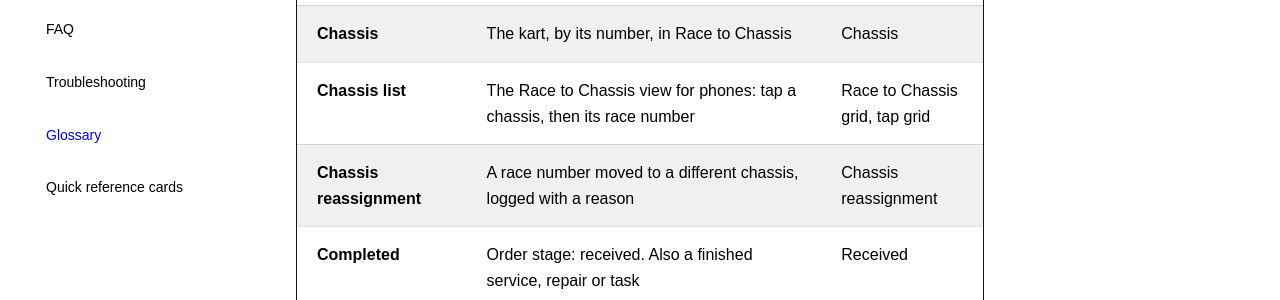
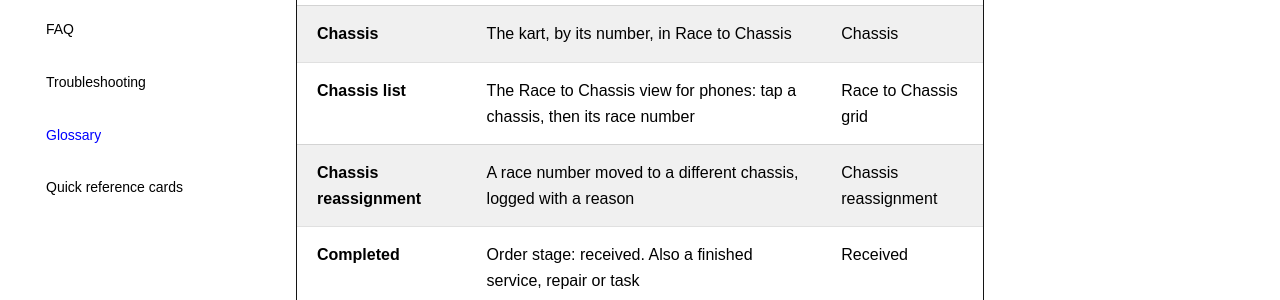
Before and after one commit to Smedley-Group-Advanced-Technology/sg-ws-to-kart-guide, an MkDocs documentation site: the page built from docs/glossary.md, in a window 1280 px wide and 900 px high, scrolled down 1452 px. Shown: the part 178-478 px from the top of the window. Built offline with MkDocs 1.6.1 and Material for MkDocs 9.7.7, drawn with Linux system fonts in a browser that asks for light colours.

Commit message:
MF-11 review: glossary Chassis list row names only the Workshop App term
Co-Authored-By: Claude Opus 5.5 <noreply@anthropic.com>

```diff
--- a/docs/glossary.md
+++ b/docs/glossary.md
@@ -19,7 +19,7 @@
 | **Campaign Required** | Board status for karts with an open task of an active integrated campaign. The kart stays usable | (new) |
 | **Campaign work** | The Workshop tab where mechanics do campaign tasks | Campaign Work |
 | **Chassis** | The kart, by its number, in Race to Chassis | Chassis |
-| **Chassis list** | The Race to Chassis view for phones: tap a chassis, then its race number | Race to Chassis grid, tap grid |
+| **Chassis list** | The Race to Chassis view for phones: tap a chassis, then its race number | Race to Chassis grid |
 | **Chassis reassignment** | A race number moved to a different chassis, logged with a reason | Chassis reassignment |
 | **Completed** | Order stage: received. Also a finished service, repair or task | Received |
 | **Components replaced** | Every part fitted during a service, recorded on Servicing | Components, Parts used |
```
Also changed, not shown: content/glossary.md (+1 -1 lines).
